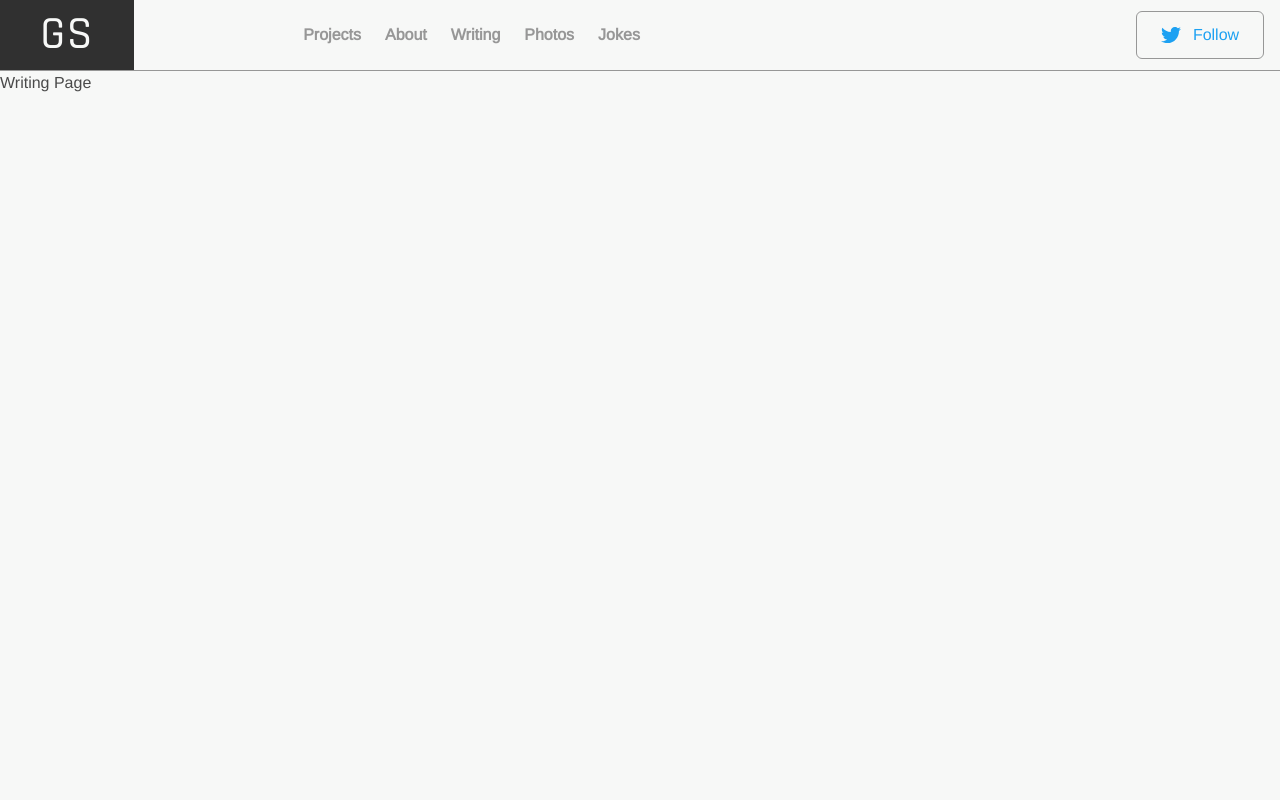
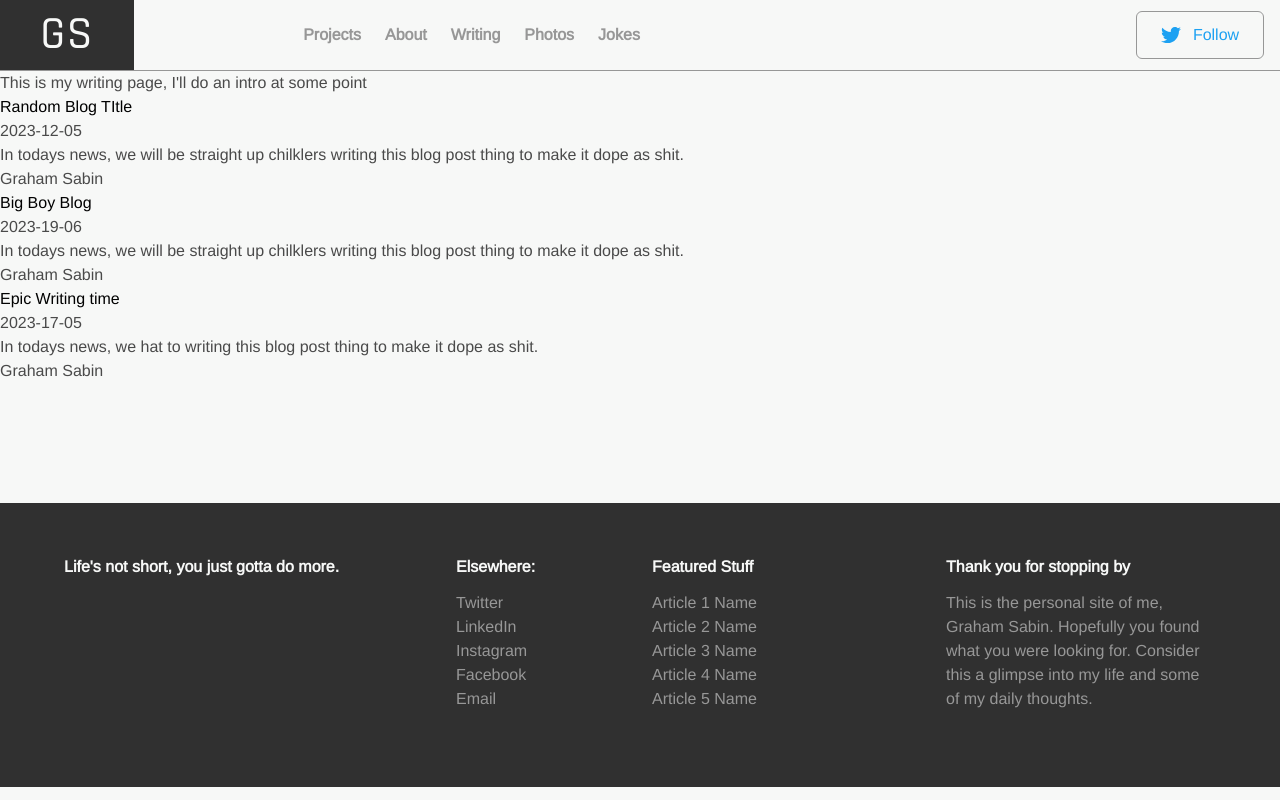
Before and after one commit to grahamsabin/Personal_Website_NextJs, a Next.js app: page /writing in a window 1280 px wide. Built offline with nearby package versions, Linux system fonts and the light colour scheme.

Commit message:
Day 6- Footer done, writings page needs formatting

```diff
--- /dev/null
+++ b/components/footer.js
@@ -0,0 +1,56 @@
+import style from '../scss/footer.module.scss'
+export default function Footer () {
+    return (
+        <footer className={`${style.footerPin}`}>
+            <div className={`columns is-active is-multiline ${style.footer}`}>
+                <div className={`column is-4-desktop is-12-tablet is-12-mobile`}>
+                    <h1 className={`${style.footerTitles}`}>Life's not short, you just gotta do more.</h1>
+                </div>
+
+                <div className={`column is-2-desktop is-6-tablet is-12-mobile`}>
+                    <div className={`columns is-multiline`}>
+                        <div className={`column is-full`}>
+                            <h1 className={`${style.footerTitles}`}>Elsewhere:</h1>
+                            <div className={`${style.linkStack}`}>
+                                <p><a className={`${style.footerBody}`} href="https://twitter.com/GrahamSabin" target="_blank">Twitter</a></p>
+                                <p><a className={`${style.footerBody}`} href="https://www.linkedin.com/in/grahamsabin/" target="_blank">LinkedIn</a></p>
+                                <p><a className={`${style.footerBody}`} href="https://www.instagram.com/graham.sabin/" target="_blank">Instagram</a></p>
+                                <p><a className={`${style.footerBody}`} href="https://www.facebook.com/graham.sabin.5" target="_blank">Facebook</a></p>
+                                <p><a className={`${style.footerBody}`} href="mailto:grahamcsabin@gmail.com" target="_blank">Email</a></p>
+                            </div>
+                        </div>
+
+
+                    </div>
+
+
+                </div>
+
+                <div className={`column is-3-desktop is-6-tablet is-hidden-mobile`}>
+                    <div className={`columns is-multiline`}>
+                        <div className={`column is-full`}>
+                            <h1 className={`${style.footerTitles}`}>Featured Stuff</h1>
+                            <div className={`${style.linkStack}`}>
+                                <p><a className={`${style.footerBody}`} href="https://twitter.com/GrahamSabin" target="_blank">Article 1 Name</a></p>
+                                <p><a className={`${style.footerBody}`} href="https://www.linkedin.com/in/grahamsabin/" target="_blank">Article 2 Name</a></p>
+                                <p><a className={`${style.footerBody}`} href="https://www.instagram.com/graham.sabin/" target="_blank">Article 3 Name</a></p>
+                                <p><a className={`${style.footerBody}`} href="https://www.facebook.com/graham.sabin.5" target="_blank">Article 4 Name</a></p>
+                                <p><a className={`${style.footerBody}`} href="mailto:grahamcsabin@gmail.com" target="_blank">Article 5 Name</a></p>
+                            </div>
+                        </div>
+                    </div>
+                </div>
+
+                <div className={`column is-3-desktop is-hidden-touch`}>
+                    <div className={`columns is-multiline`}>
+                        <div className={`column is-full`}>
+                            <h1 className={`${style.footerTitles}`}>Thank you for stopping by</h1>
+                            <p className={`${style.footerBody}`}>This is the personal site of me, Graham Sabin. Hopefully you found what you were looking for. Consider this a glimpse into my life and some of my daily thoughts.</p>
+                        </div>
+                    </div>
+                </div>
+            </div>
+
+        </footer>
+    )
+}
--- a/components/mobileDropdown.js
+++ /dev/null
@@ -1,4 +0,0 @@
-// mobile menu
-
-const burgerIcon = document.querySelector('#burger');
-const navbarMenu = document.querySelector('#nav-links');
--- /dev/null
+++ b/data/posts.js
@@ -0,0 +1,60 @@
+const posts = [
+    {
+        id: 1,
+        title: "Random Blog TItle",
+        publishedDate: "2023-12-05",
+        author: "Graham Sabin",
+        coverImage: "",
+        excerpt:
+            "In todays news, we will be straight up chilklers writing this blog post thing to make it dope as shit.",
+        content:
+            "My entire blog is written right here",
+        slug:"random-blog-title",
+    },
+    {
+        id: 2,
+        title: "Big Boy Blog",
+        publishedDate: "2023-19-06",
+        author: "Graham Sabin",
+        coverImage: "",
+        excerpt:
+            "In todays news, we will be straight up chilklers writing this blog post thing to make it dope as shit.",
+        content:
+            "My entire blog is written right here",
+        slug:"big-boy-blog",
+    },
+    {
+        id: 3,
+        title: "Epic Writing time",
+        publishedDate: "2023-17-05",
+        author: "Graham Sabin",
+        coverImage: "",
+        excerpt:
+            "In todays news, we hat to writing this blog post thing to make it dope as shit.",
+        content:
+            "My entire blog is written right here",
+        slug:"epic-writing-time",
+    },
+
+]
+
+export function getAllPosts() {
+    return posts;
+}
+
+export function getAllSlugs () {
+    let slugs = [];
+    getAllPosts().map(p => slugs.push(`/blog/${p.slug}`));
+    return slugs;
+}
+
+export function getPostData (slug) {
+    let post = null;
+    getAllPosts().map((p) => {
+        if (p.slug === slug) {
+            post = p;
+            return;
+        }
+    });
+    return post;
+}
--- a/pages/Layout.jsx
+++ b/pages/Layout.jsx
@@ -1,9 +1,12 @@
 import Navbar from "../components/navbar";
+import Footer from "../components/footer";
+
 export default function Layout({ children }) {
   return (
     <>
       <Navbar />
       {children}
+      <Footer/>
       {/* Footer */}
       {/* You can add more things here  */}
     </>
--- a/pages/writing.js
+++ b/pages/writing.js
@@ -1,6 +1,38 @@
+import { getAllPosts } from "../data/posts"
+import Link from "next/link";
 
 export default function Writing () {
+    const posts = getAllPosts();
     return (
-        <div>Writing Page</div>
+        <div>
+            <div>This is my writing page, I'll do an intro at some point</div>
+            <div>
+                {posts.map((p) => (
+                    <BlogPostPreview key={p.id} data={p} />
+                ))}
+
+            </div>
+
+        </div>
     )
 }
+
+const BlogPostPreview = (props) => {
+    const {data} = props;
+    return (
+        <div>
+            {/* <img></img> I didn't want an image but you can add it*/}
+            <h2>
+                <Link href={`/blog/${data.slug}`}>
+                    <a>{data.title}</a>
+                </Link>
+            </h2>
+            <div>{data.publishedDate}</div>
+            <p>
+                {data.excerpt}
+            </p>
+            <div>{data.author}</div>
+        </div>
+
+    )
+}
--- /dev/null
+++ b/scss/footer.module.scss
@@ -0,0 +1,29 @@
+@import './colors.scss';
+
+
+.footer {
+    background-color: $app-dark-gray;
+    padding-top: 5vh;
+    padding-bottom: 5vh;
+    padding-left: 5vw;
+    padding-right: 5vw;
+    margin-top: 15vh;
+}
+
+.footerTitles {
+    color: $app-white;
+    margin-bottom: 1.5vh;
+    font-weight: bold;
+    font-size: 5;
+}
+
+.linkStack {
+    // display: flex;
+    // align-items: center;
+
+}
+
+.footerBody {
+    color: $app-gray;
+    padding-bottom: 3vh;
+}
```
Also changed, not shown: components/blogPreview.js (added, +16 -0 lines), pages/blog/[slug].jsx (added, +32 -0 lines).
